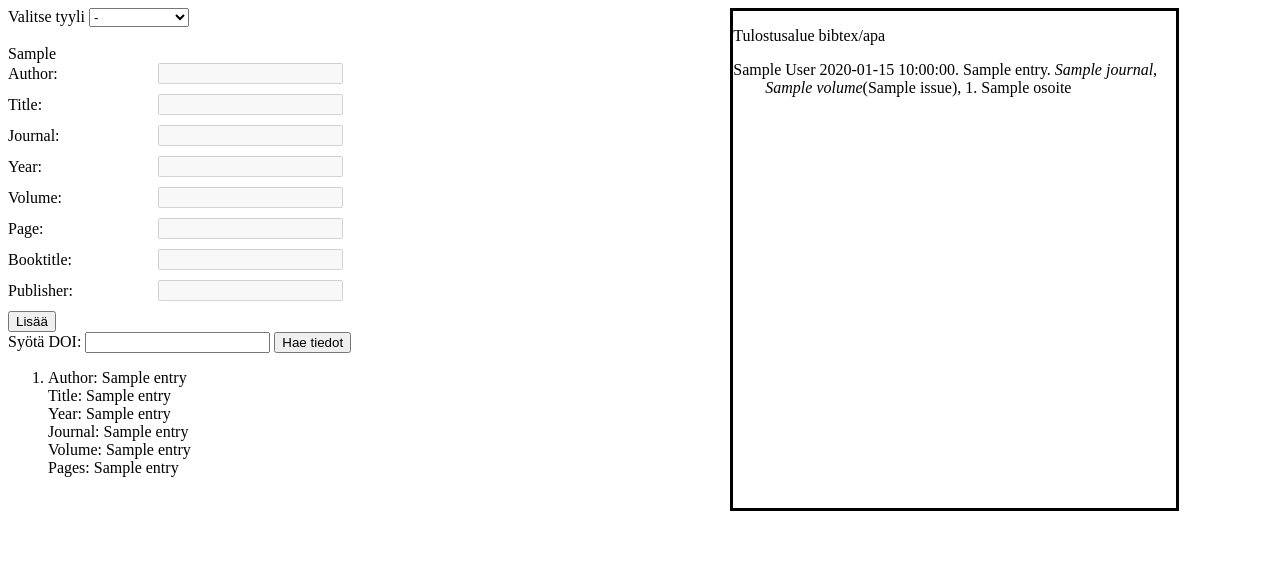
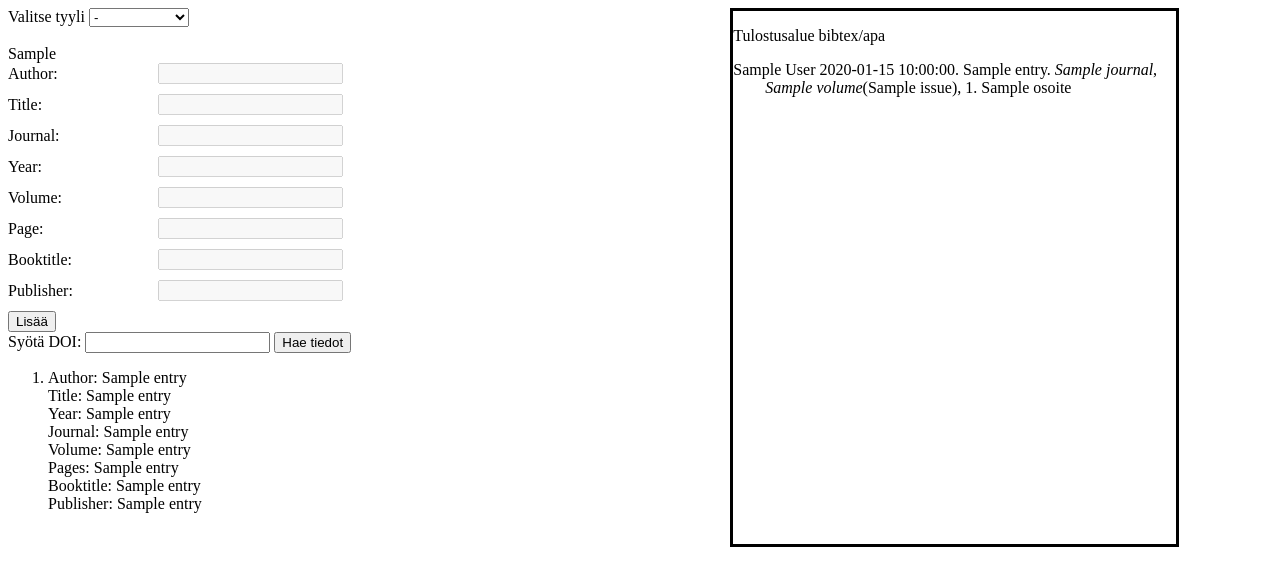
Before and after one commit to Tuukjazz/ohtu-viite-app, a Flask app: template templates/index.html in a window 1280 px wide. Shown: the top 586 px of the page. Run offline with Flask 3, Linux system fonts and the light colour scheme; the template is opened without the code that fills it: most values are stand-ins (such as "Sample title", 1, 10 or a date in 2020).

Commit message:
koodi korjatti

```diff
--- a/app.py
+++ b/app.py
@@ -11,14 +11,17 @@ def get_db():
     db = getattr(g, '_database', None)
     if db is None:
         db = g._database = sqlite3.connect(DATABASE)
+        #db.execute("""DROP TABLE viite""")
         db.execute("""CREATE TABLE IF NOT EXISTS viite(
             id INTEGER PRIMARY KEY,
             author VARCHAR(255) NOT NULL,
             title VARCHAR(255) NOT NULL,
             year INTEGER NOT NULL,
-            journal VARCHAR(255) NOT NULL,
-            volume VARCHAR(50) NOT NULL,
-            pages VARCHAR(50) NOT NULL
+            journal VARCHAR(255),
+            volume VARCHAR(50),
+            pages VARCHAR(50),
+            booktitle VARCHAR(255),
+            publisher VARCHAR(255)
             )""")
     return db
 
@@ -36,20 +39,38 @@ def submit():
     author = request.form["author"]
     title = request.form["title"]
     year = request.form["year"]
-    journal = request.form["journal"]
-    volume = request.form["volume"]
-    pages = request.form["pages"]
+    try:
+        journal = request.form["journal"]
+    except:
+        journal = ""
+    try:
+        volume = request.form["volume"]
+    except:
+        volume = ""
+    try:
+        pages = request.form["pages"]
+    except:
+        pages = ""
+    try:
+        booktitle = request.form["booktitle"]
+    except:
+        booktitle = ""
+    try:
+        publisher = request.form["publisher"]
+    except:
+        publisher = ""
+
     global error_message
-    error_message = validate_article(author, title, journal, year, volume, pages)
+    #error_message = validate_article(author, title, journal, year, volume, pages, booktitle, publisher)
     if len(error_message) > 0:
         return redirect('/')
 
     # Tässä demotaan, että arvot on tosiaan saatu...
 
-    print(author, title, year, journal, volume, pages, error_message)
+    print(author, title, year, journal, volume, pages, booktitle, publisher, error_message)
     cur = get_db().cursor()
-    cur.execute("INSERT INTO viite (author, title, year, journal, volume, pages) VALUES (?, ?, ?, ?, ?, ?)",
-                (author, title, year, journal, volume, pages))
+    cur.execute("INSERT INTO viite (author, title, year, journal, volume, pages, booktitle, publisher) VALUES (?, ?, ?, ?, ?, ?, ?, ?)",
+                (author, title, year, journal, volume, pages, booktitle, publisher))
     get_db().commit()
     cur.close()
     return redirect('/')
--- a/model.py
+++ b/model.py
@@ -6,6 +6,8 @@ class Ref(db.Model):
     journal = db.Columns(db.String(250), unique=False, nullable=False)
     volume = db.Columns(db.String(50), unique=False, nullable=False)
     pages = db.Columns(db.String(50), unique=False, nullable=False)
+    booktitle = db.Columns(db.String(50), unique=False, nullable=False)
+    publisher = db.Columns(db.String(50), unique=False, nullable=False)
 
 
 
--- a/schema.sql
+++ b/schema.sql
@@ -5,5 +5,7 @@ CREATE TABLE article (
   year INTEGER NOT NULL,
   journal TEXT,
   volume TEXT,
-  pages TEXT
+  pages TEXT,
+  booktitle TEXT,
+  publisher Text
 );
--- a/templates/index.html
+++ b/templates/index.html
@@ -14,6 +14,7 @@
         <option value="1">Article</option>
         <option value="2">Book</option>
         <option value="3">Inproceeding</option>
+        <option value="4">Testi</option>
     </select>
     <script type="text/javascript">
         function valitseFunction(obj){
@@ -57,6 +58,16 @@
                 document.querySelector('.booktitle').disabled = true;
                 document.querySelector('.publisher').disabled = false;
            }
+           if (obj.value == "4"){
+                document.querySelector('.author').disabled = false;
+                document.querySelector('.title').disabled = false;
+                document.querySelector('.journal').disabled = false;
+                document.querySelector('.year').disabled = false;
+                document.querySelector('.volume').disabled = false;
+                document.querySelector('.pages').disabled = false;
+                document.querySelector('.booktitle').disabled = false;
+                document.querySelector('.publisher').disabled = false;
+            }
         }
     </script>
     <br><br>
@@ -113,6 +124,8 @@
             <br>Journal: {{ entry[4] }}
             <br>Volume: {{ entry[5] }}
             <br>Pages: {{ entry[6] }}
+            <br>Booktitle: {{ entry[7] }}
+            <br>Publisher: {{ entry[8] }}
           </li>
         <br>
         {% endfor %}
```
Also changed, not shown: validation.py (+11 -4 lines), database.db.
